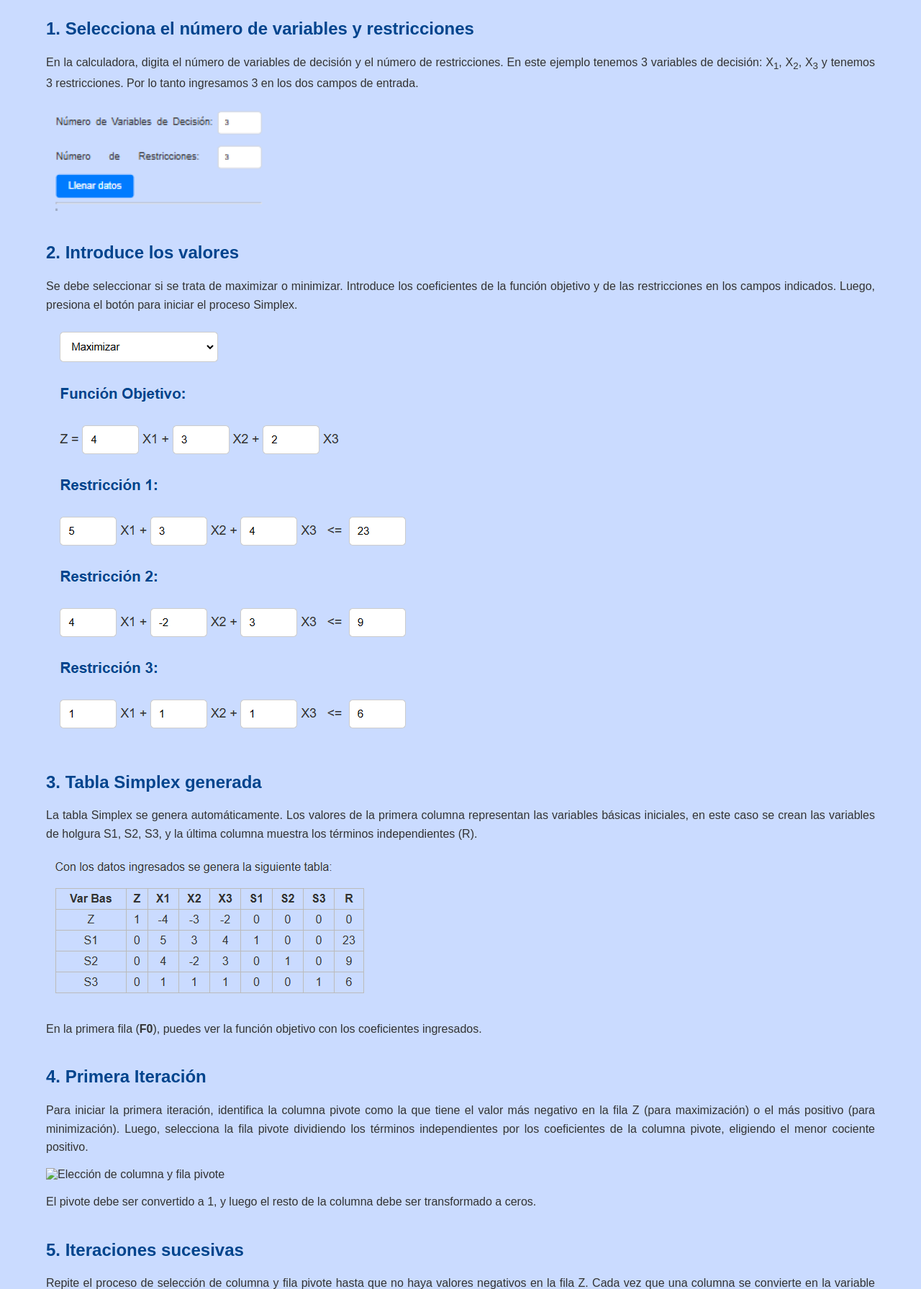
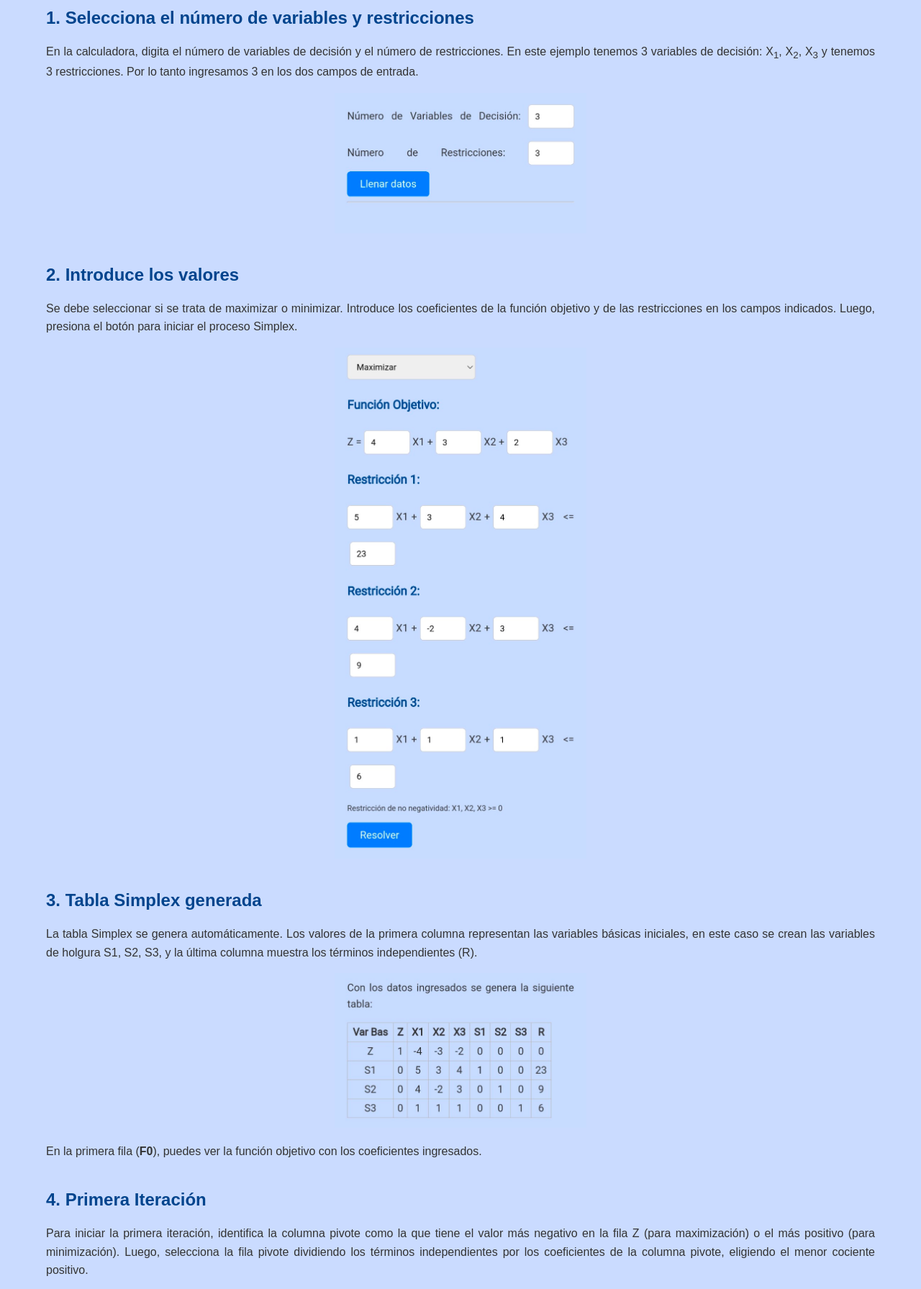
Before and after one commit to SantiagoCoral09/Calculadora-simplex, a plain HTML site: page ejemplo.html in a window 1280 px wide. Shown: the part 640-2431 px from the top of the page at 72% size. Drawn offline with nearby package versions, Linux system fonts and the light colour scheme.

Commit message:
tutorial

```diff
--- a/ejemplo.html
+++ b/ejemplo.html
@@ -30,7 +30,7 @@
         <section aria-labelledby="titulo-problema">
             <h2 id="titulo-problema">Problema a resolver</h2>
             <p>A continuación se muestra un problema de programación lineal que resolveremos utilizando el método Simplex. Tenemos la función objetivo a maximizar y sus restricciones.</p>
-            <img src="./img/funcion_ejemplo.png" alt="Ejemplo de problema de programación lineal">
+            <div class="center"><img src="./img/funcion_ejemplo.png" alt="Ejemplo de problema de programación lineal"></div>
         </section>
 
         <!-- Sección: Selección de variables y restricciones -->
@@ -38,7 +38,7 @@
             <h2 id="titulo-seleccion">1. Selecciona el número de variables y restricciones</h2>
             <p>En la calculadora, digita el número de variables de decisión y el número de restricciones. En este ejemplo tenemos 3 variables de decisión: <span>X<sub>1</sub>, X<sub>2</sub>, X<sub>3</sub></span> y tenemos 3 restricciones. Por lo tanto ingresamos 3 en los dos campos de entrada.</p>
             <!-- Pantallazo del selector de variables y restricciones -->
-            <img src="./img/captura1.png" alt="Selector de variables y restricciones">
+            <div class="center"><img src="./img/captura1.jpg" alt="Selector de variables y restricciones"></div>
         </section>
 
         <!-- Sección: Introducción de valores -->
@@ -46,14 +46,14 @@
             <h2 id="titulo-introduccion">2. Introduce los valores</h2>
             <p>Se debe seleccionar si se trata de maximizar o minimizar. Introduce los coeficientes de la función objetivo y de las restricciones en los campos indicados. Luego, presiona el botón para iniciar el proceso Simplex.</p>
             <!-- Pantallazo de la introducción de valores -->
-            <img src="./img/captura2.png" alt="Introducción de valores en la calculadora">
+            <div class="center"><img src="./img/captura2.jpg" alt="Introducción de valores en la calculadora"></div>
         </section>
 
         <!-- Sección: Tabla Simplex inicial -->
         <section aria-labelledby="titulo-tabla-simplex">
             <h2 id="titulo-tabla-simplex">3. Tabla Simplex generada</h2>
             <p>La tabla Simplex se genera automáticamente. Los valores de la primera columna representan las variables básicas iniciales, en este caso se crean las variables de holgura S1, S2, S3, y la última columna muestra los términos independientes (R).</p>
-            <img src="./img/tabla_inicial.png" alt="Tabla Simplex generada">
+            <div class="center"><img src="./img/tabla_inicial.jpg" alt="Tabla Simplex generada"></div>
             <p>En la primera fila (<strong>F0</strong>), puedes ver la función objetivo con los coeficientes ingresados.</p>
         </section>
 
@@ -62,22 +62,23 @@
             <h2 id="titulo-iteracion">4. Primera Iteración</h2>
             <p>Para iniciar la primera iteración, identifica la columna pivote como la que tiene el valor más negativo en la fila Z (para maximización) o el más positivo (para minimización). Luego, selecciona la fila pivote dividiendo los términos independientes por los coeficientes de la columna pivote, eligiendo el menor cociente positivo.</p>
             <!-- Pantallazo de la elección del pivote -->
-            <img src="./img/fila_columna_pivote.png" alt="Elección de columna y fila pivote">
+            <div class="center"><img src="./img/iteracion1.jpg" alt="Elección de columna y fila pivote"></div>
             <p>El pivote debe ser convertido a 1, y luego el resto de la columna debe ser transformado a ceros.</p>
+            <div class="center"><img src="./img/iteracion11.jpg" alt="Elección de columna y fila pivote"></div>
+
         </section>
 
         <!-- Sección: Iteraciones sucesivas -->
         <section aria-labelledby="titulo-iteraciones">
             <h2 id="titulo-iteraciones">5. Iteraciones sucesivas</h2>
             <p>Repite el proceso de selección de columna y fila pivote hasta que no haya valores negativos en la fila Z. Cada vez que una columna se convierte en la variable básica, las otras entradas en esa columna deben ser convertidas a ceros.</p>
-            <img src="./img/iteraciones.png" alt="Proceso iterativo Simplex">
         </section>
 
         <!-- Sección: Resultado final -->
         <section aria-labelledby="titulo-resultado">
             <h2 id="titulo-resultado">6. Resultado</h2>
             <p>Cuando la fila Z ya no tiene valores negativos, la solución óptima ha sido alcanzada. El valor de la función objetivo y las variables básicas están listos para ser interpretados.</p>
-            <img src="./img/resultado.png" alt="Resultado final del método Simplex">
+            <div class="center"><img src="./img/resultados.jpg" alt="Resultado final del método Simplex"></div>
         </section>
     </div>
 
--- a/styles.css
+++ b/styles.css
@@ -161,6 +161,10 @@ td {
   color: #e0fcfe;
 }
 
+img{
+  max-width: 350px;
+}
+
 /* Media query para pantallas más grandes (tablets y desktop) */
 @media (min-width: 768px) {
   .nav-list {
```
Also changed, not shown: img/captura1.jpg (added), img/captura1.png (deleted), img/captura2.jpg (added), img/captura2.png (deleted), img/iteracion1.jpg (added), img/iteracion11.jpg (added), img/resultado.png (deleted), img/resultados.jpg (added), img/tabla_inicial.jpg (added).
